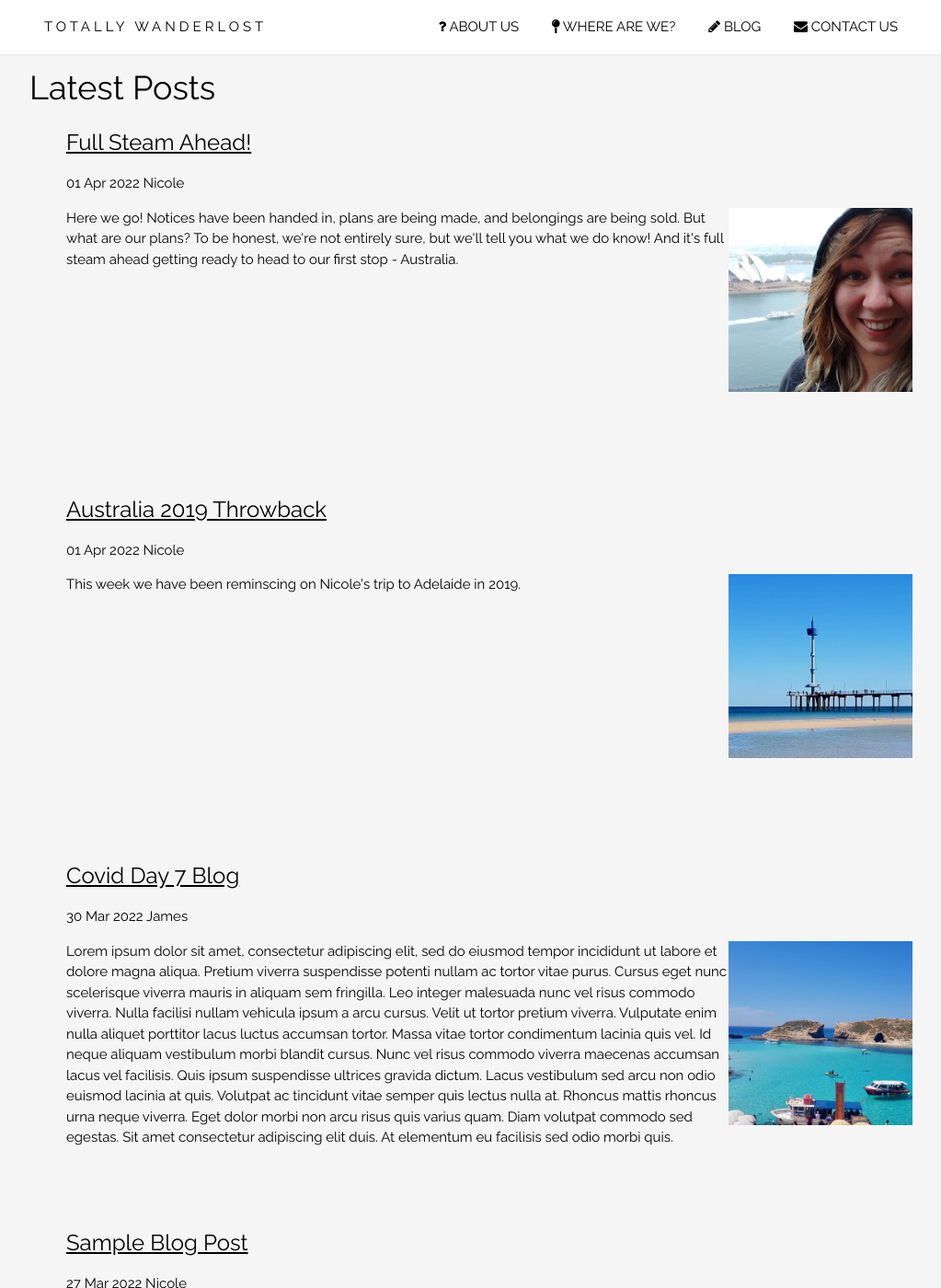
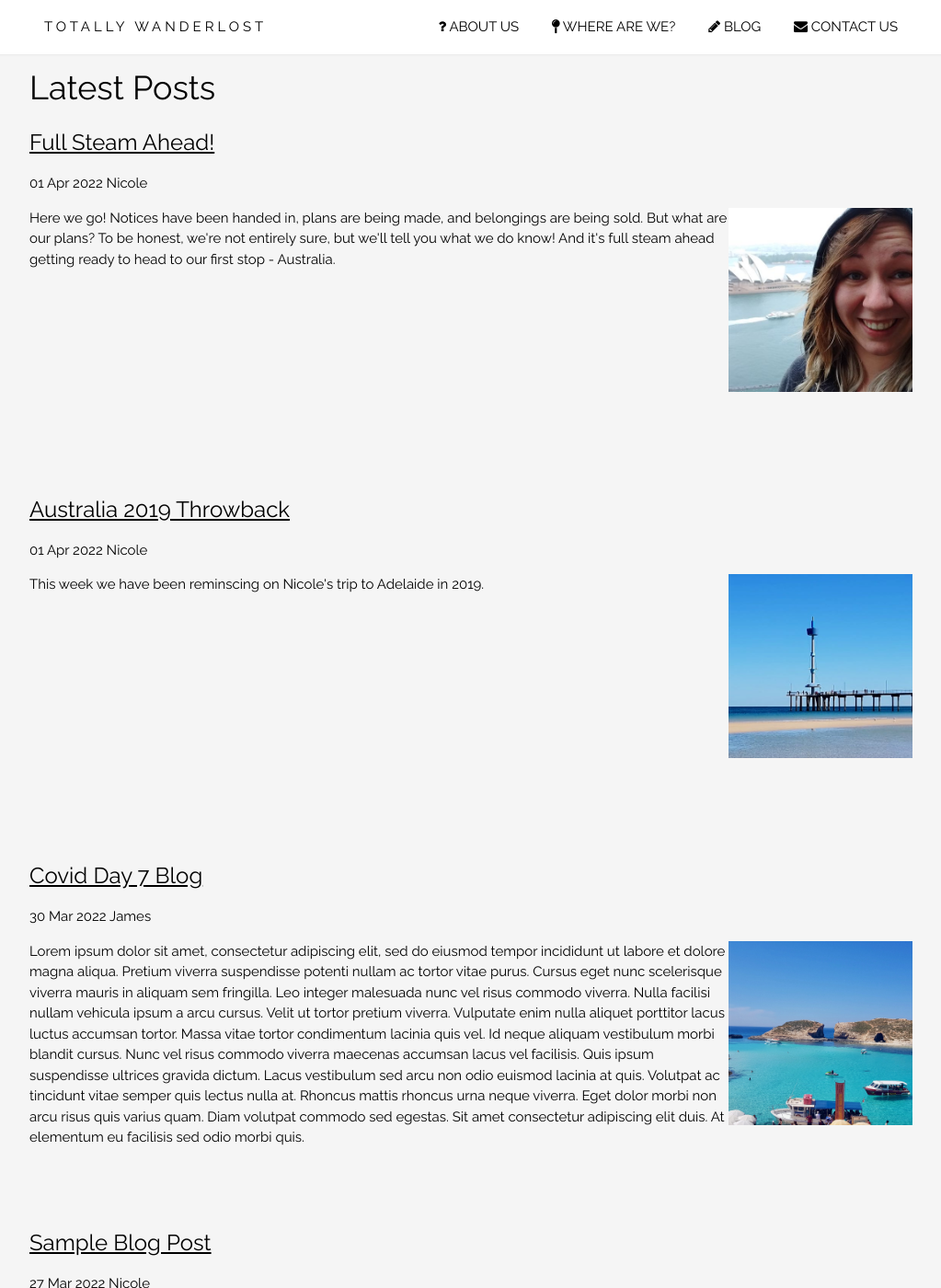
Before and after one commit to totallywanderlost/website, a Jekyll site: the page built from src/blog.md, in a window 1280 px wide and 1400 px high. Shown: the whole window at 92% size, without its empty margins (128-1151 px from the left). Built offline with Jekyll 4.4.1, drawn with Linux system fonts in a browser that asks for light colours.

Commit message:
Remove padding around blog post list

```diff
--- a/src/assets/css/main.css
+++ b/src/assets/css/main.css
@@ -22,8 +22,10 @@ body,h1,h2,h3,h4,h5,h6 {
   box-shadow: 0 2px 4px -4px rgba(0,0,0,.3);
   z-index: 1;
 }
-.list{
-  list-style-type:none;
+
+.posts {
+  list-style-type: none;
+  padding: 0;
 }
 
 .navigation, .footer {
--- a/src/blog.md
+++ b/src/blog.md
@@ -5,7 +5,7 @@ title: Blog
 
 <h1>Latest Posts</h1>
 
-<ul class="list">
+<ul class="posts">
   {% for post in site.posts %}
     <li>
           <h3 class="contents"><a href="{{ post.url }}">{{ post.title }}</a></h3>
```
